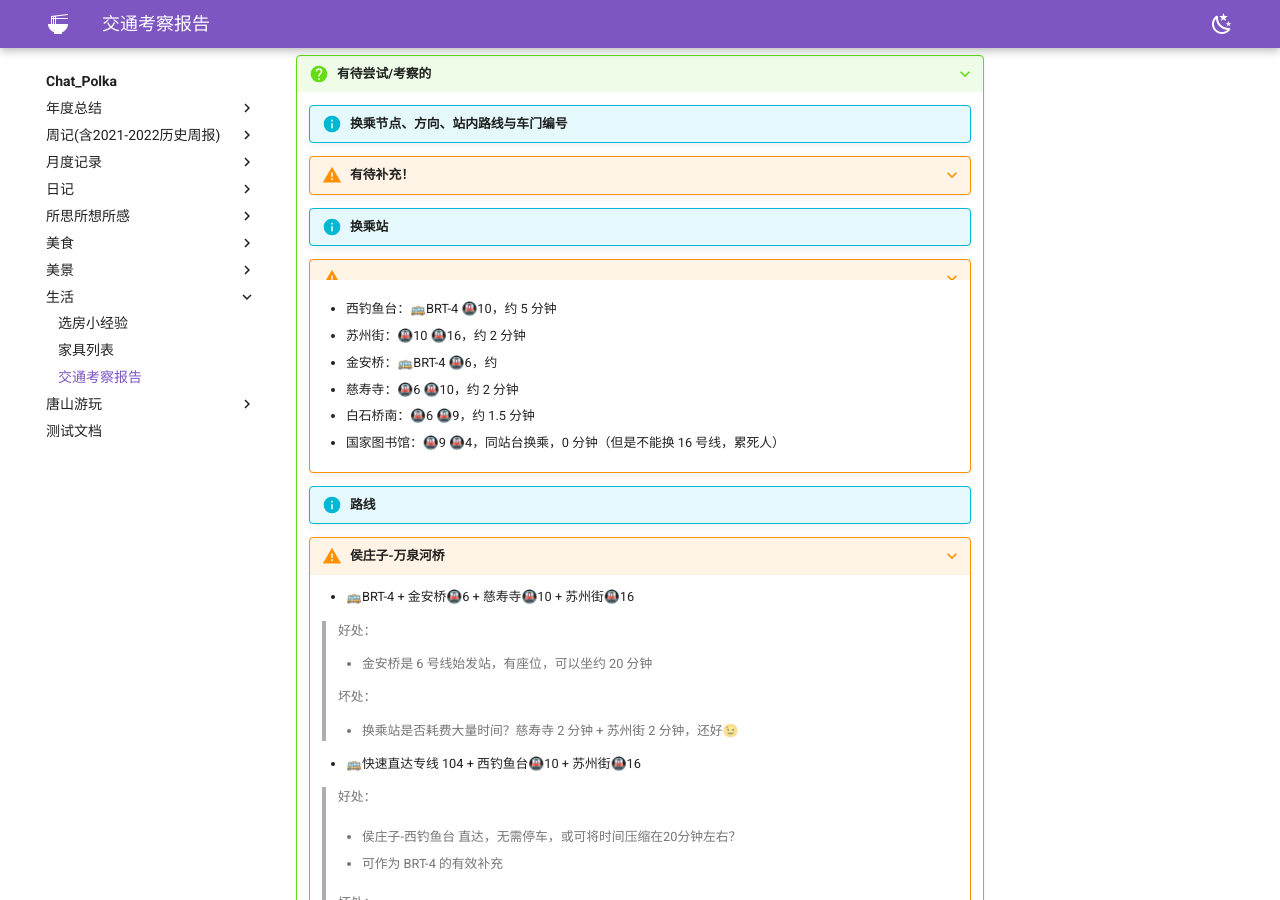
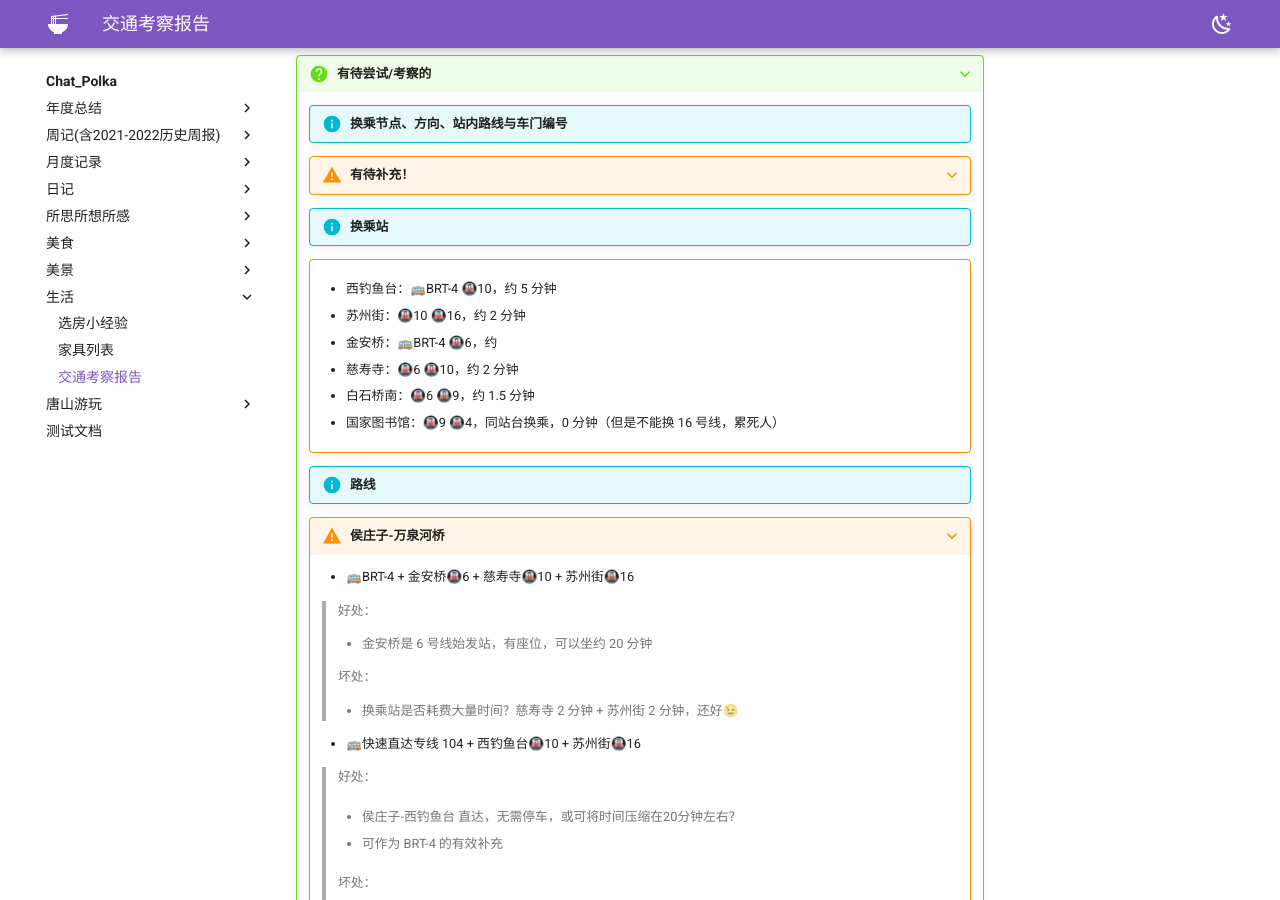
Before and after one commit to Haohahahaha/chat, an MkDocs documentation site: the page built from docs/7-Life/rent-house/Traffic-Survey.md, in a window 1280 px wide and 900 px high, scrolled down 2158 px. Built offline with MkDocs 1.6.1 and Material for MkDocs 9.7.7, drawn with Linux system fonts in a browser that asks for light colours.

Commit message:
2025-03-31_15:26:28 update

```diff
--- a/docs/7-Life/rent-house/Traffic-Survey.md
+++ b/docs/7-Life/rent-house/Traffic-Survey.md
@@ -130,7 +130,7 @@
 
     !!! info "换乘站"
 
-    ???+ warning ""
+    !!! warning ""
 
         - 西钓鱼台：🚌BRT-4 🚇10，约 5 分钟
 
```
